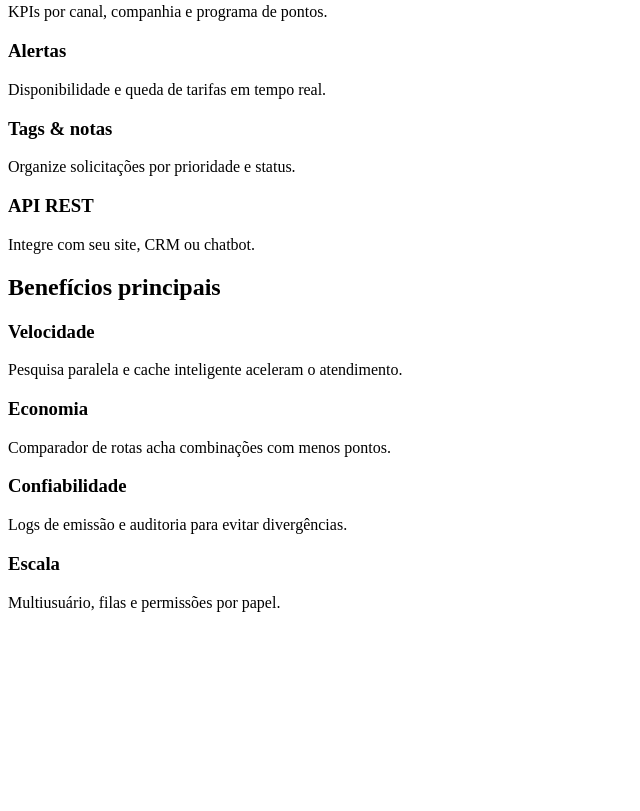
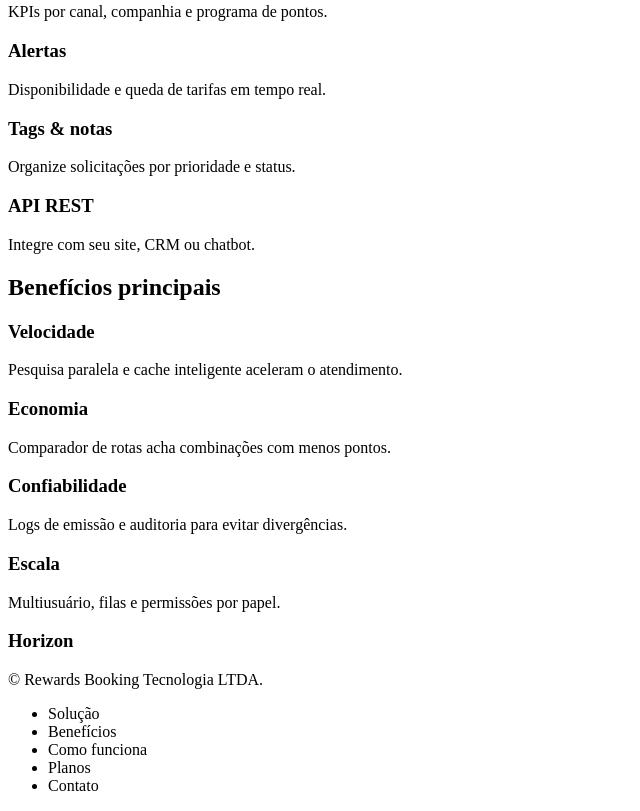
Before and after one commit to Quinito75/site-de-viagens, a plain HTML site: page index.html in a window 1280 px wide. Shown: the part 754-1565 px from the top of the page, without its empty margins (0-640 px from the left). Before the commit the page ends 1382 px from the top, so only its background shows below. Drawn offline with Linux system fonts and the light colour scheme.

Commit message:
Adicionado footer

```diff
--- a/index.html
+++ b/index.html
@@ -127,6 +127,21 @@
 
         <footer>
 
+            <div>
+                <h3>Horizon</h3>
+                <p>© Rewards Booking Tecnologia LTDA. </p>
+            </div>
+
+            <div>
+                <ul>
+                    <li>Solução</li>
+                    <li>Benefícios</li>
+                    <li>Como funciona</li>
+                    <li>Planos</li>
+                    <li>Contato</li>
+                </ul>
+            </div>
+
         </footer>
 
 
```
